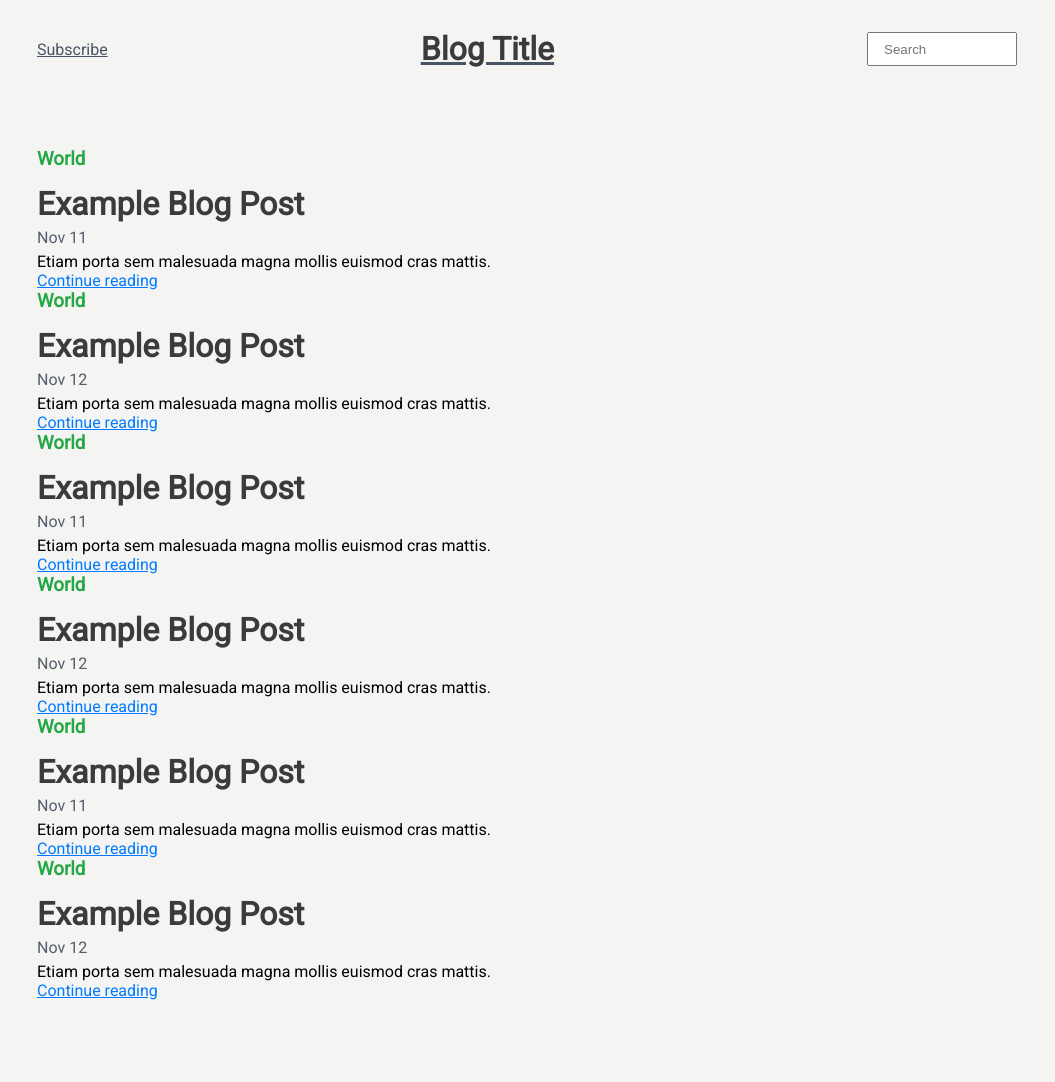
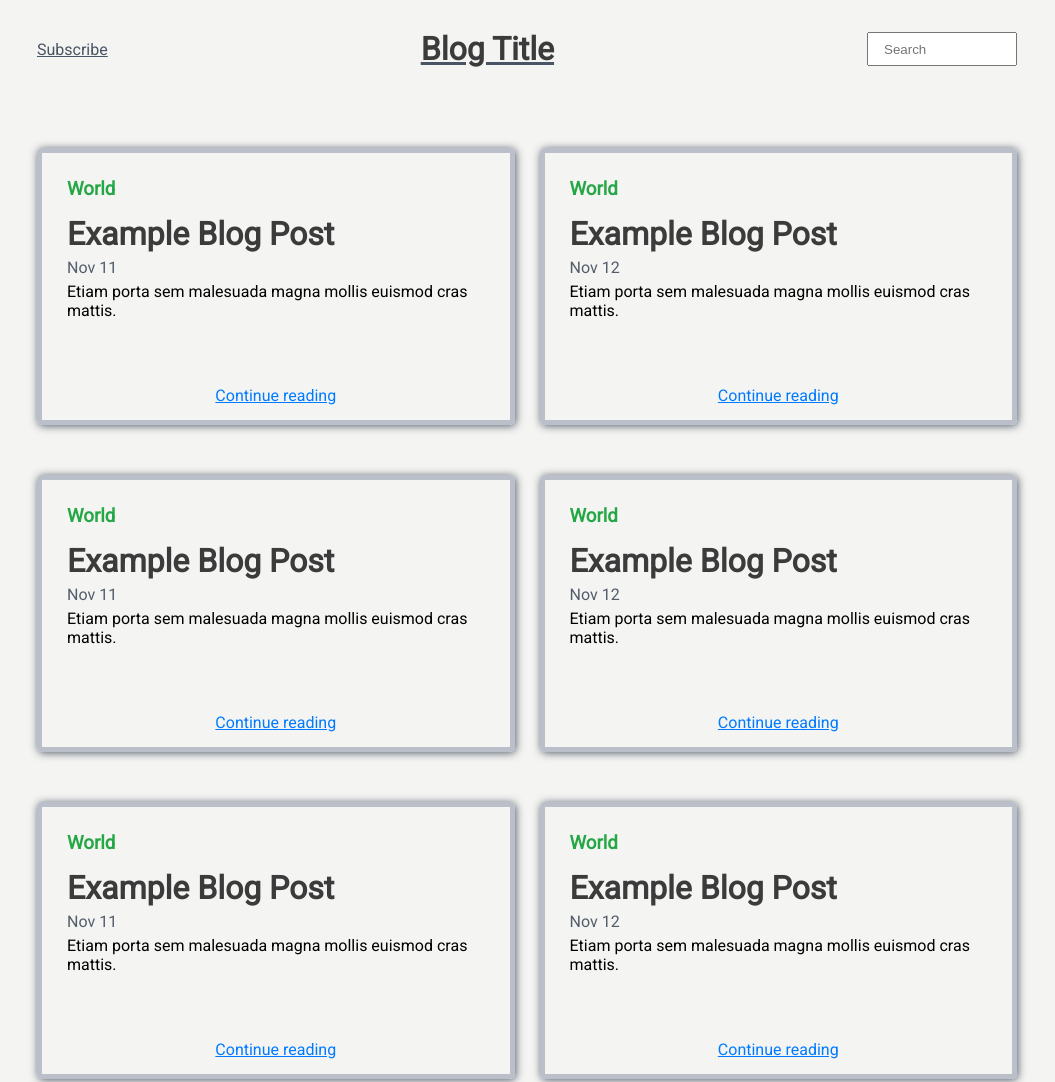
Before and after one commit to Abdullah-albagshi/Personal-blog-website, a plain HTML site: page homepage.html in a window 1280 px wide. Shown: the top 1082 px of the page, without its empty margins (113-1168 px from the left). Drawn offline with Linux system fonts and the light colour scheme.

Commit message:
change main class from card to post

```diff
--- a/homepage.html
+++ b/homepage.html
@@ -1,4 +1,5 @@
 <!DOCTYPE html>
+
 <!-- Start  -->
 <html lang="en">
 
@@ -23,43 +24,43 @@
         <!-- Header end -->
 
         <!-- Main start -->
-        <main class="cards">
-            <div class="card">
+        <main class="posts">
+            <div class="post-card">
                 <h3 class="post-type">World</h3>
                 <h1 class="post-title">Example Blog Post</h1>
                 <p class="post-date">Nov 11</p>
                 <p class="post-details">Etiam porta sem malesuada magna mollis euismod cras mattis.</p>
                 <a href="post.html">Continue reading</a>
             </div>
-            <div class="card">
+            <div class="post-card">
                 <h3 class="post-type">World</h3>
                 <h1 class="post-title">Example Blog Post</h1>
                 <p class="post-date">Nov 12</p>
                 <p class="post-details">Etiam porta sem malesuada magna mollis euismod cras mattis.</p>
                 <a href="post.html">Continue reading</a>
             </div>
-            <div class="card">
+            <div class="post-card">
                 <h3 class="post-type">World</h3>
                 <h1 class="post-title">Example Blog Post</h1>
                 <p class="post-date">Nov 11</p>
                 <p class="post-details">Etiam porta sem malesuada magna mollis euismod cras mattis.</p>
                 <a href="post.html">Continue reading</a>
             </div>
-            <div class="card">
+            <div class="post-card">
                 <h3 class="post-type">World</h3>
                 <h1 class="post-title">Example Blog Post</h1>
                 <p class="post-date">Nov 12</p>
                 <p class="post-details">Etiam porta sem malesuada magna mollis euismod cras mattis.</p>
                 <a href="post.html">Continue reading</a>
             </div>
-            <div class="card">
+            <div class="post-card">
                 <h3 class="post-type">World</h3>
                 <h1 class="post-title">Example Blog Post</h1>
                 <p class="post-date">Nov 11</p>
                 <p class="blog-details">Etiam porta sem malesuada magna mollis euismod cras mattis.</p>
                 <a href="post.html">Continue reading</a>
             </div>
-            <div class="card">
+            <div class="post-card">
                 <h3 class="post-type">World</h3>
                 <h1 class="post-title">Example Blog Post</h1>
                 <p class="post-date">Nov 12</p>
```
